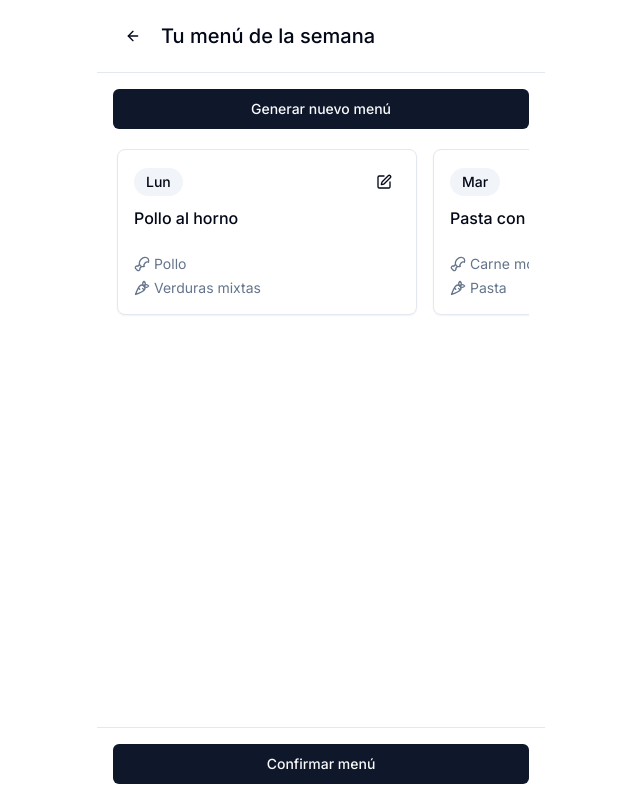
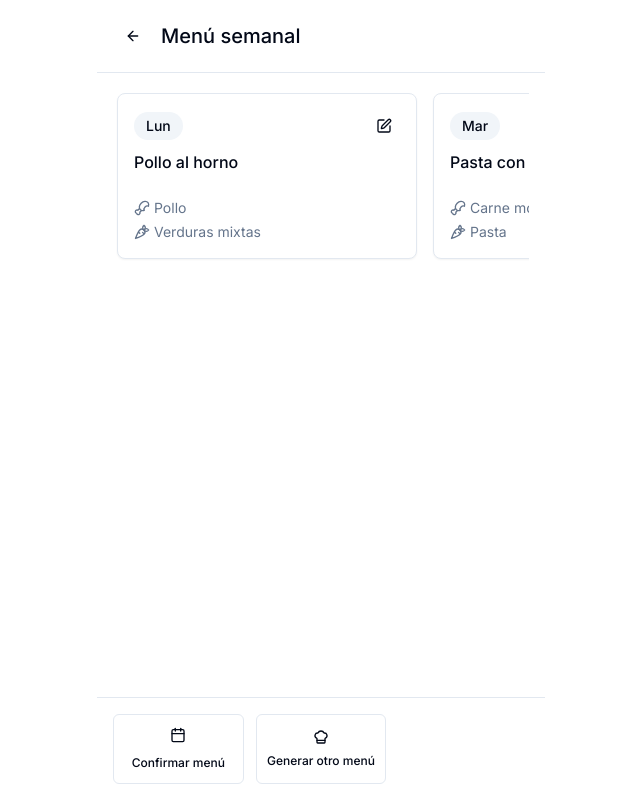
Before and after one commit to wolfcito/sabooor-app, a Next.js app: page /menu-semanal in a window 1280 px wide. Shown: the whole page, without its empty margins (319-959 px from the left). Built offline with nearby package versions, Linux system fonts and the light colour scheme; no server answers; the database is empty.

Commit message:
feat: update MenuSemanal layout with new button designs and icons for menu actions

```diff
--- a/components/menu-semanal.tsx
+++ b/components/menu-semanal.tsx
@@ -1,7 +1,7 @@
 "use client"
 
 import { useState, useEffect } from "react"
-import { ArrowLeft, Edit, Drumstick, Carrot, Loader2 } from "lucide-react"
+import { ArrowLeft, Edit, Drumstick, Carrot, Loader2, ChefHat, Calendar } from "lucide-react"
 import { Button } from "@/components/ui/button"
 import { useRouter } from "next/navigation"
 import { ScrollArea, ScrollBar } from "@/components/ui/scroll-area"
@@ -103,21 +103,12 @@ export function MenuSemanal() {
           <ArrowLeft className="h-5 w-5" />
           <span className="sr-only">Atrás</span>
         </Button>
-        <h1 className="text-xl font-medium ml-2">Tu menú de la semana</h1>
+        <h1 className="text-xl font-medium ml-2">Menú semanal</h1>
       </header>
 
       {/* Body */}
       <main className="flex-1 p-4">
-        <Button className="w-full mb-4" onClick={handleGenerateMenu} disabled={isGenerating}>
-          {isGenerating ? (
-            <>
-              <Loader2 className="mr-2 h-4 w-4 animate-spin" />
-              Generando menú...
-            </>
-          ) : (
-            "Generar nuevo menú"
-          )}
-        </Button>
+
 
         <ScrollArea className="w-full whitespace-nowrap pb-4">
           <div className="flex w-max space-x-4 p-1">
@@ -149,11 +140,44 @@ export function MenuSemanal() {
       </main>
 
       {/* Footer */}
+
       <footer className="p-4 border-t">
-        <Button className="w-full" onClick={handleConfirm}>
-          Confirmar menú
-        </Button>
+
+      <div>
+
+          <div className="grid grid-cols-3 gap-3">
+            <Button
+              variant="outline"
+              className="w-full h-auto py-3 flex flex-col items-center"
+              onClick={handleConfirm}
+            >
+              <Calendar className="h-5 w-5 mb-1" />
+              <span className="text-xs">Confirmar menú</span>
+            </Button>
+            <Button
+              variant="outline"
+              className="w-full h-auto py-3 flex flex-col items-center"
+              onClick={handleGenerateMenu} disabled={isGenerating}
+            >
+              {isGenerating ? (
+            <>
+              <Loader2 className="mr-2 h-4 w-4 animate-spin" />
+              Generando menú...
+            </>
+          ) : (
+            <>
+
+            <ChefHat className="h-5 w-5" />
+            <span className="text-xs"> Generar otro menú</span>
+            </>
+          )}
+
+            </Button>
+
+          </div>
+        </div>
       </footer>
+
     </div>
   )
 }
```
